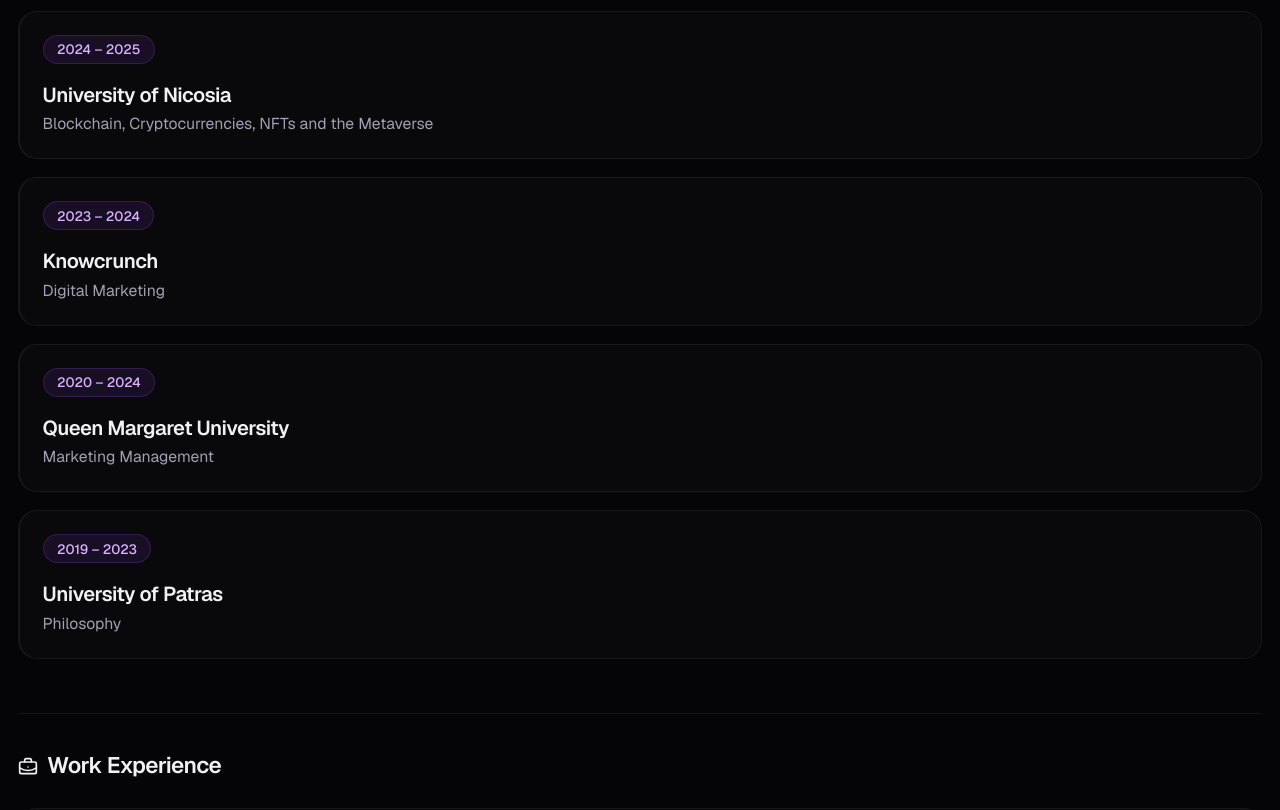
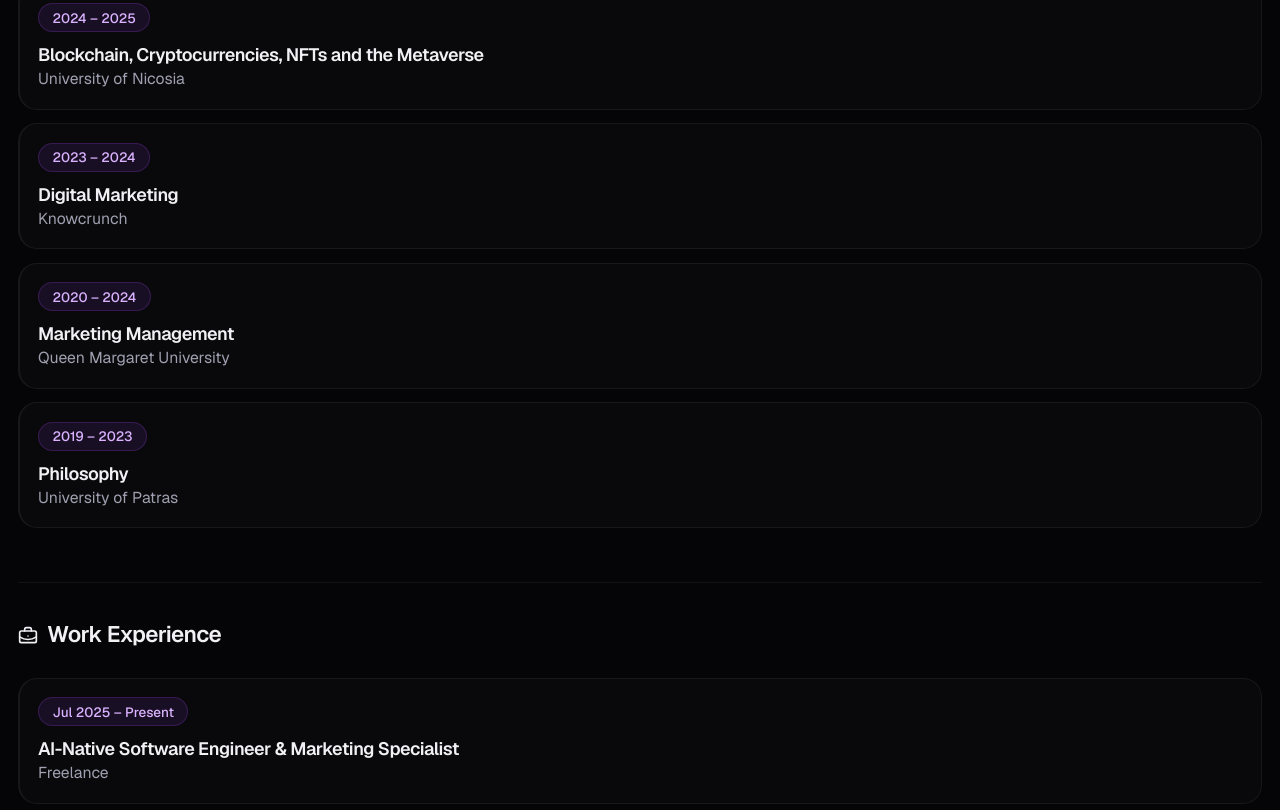
Before and after one commit to alekostsardoulias/alekos-website, a Next.js app: page /en/about in a window 1280 px wide. Shown: the part 1290-2100 px from the top of the page. Built offline with nearby package versions, Linux system fonts and the light colour scheme.

Commit message:
Swap titles/subtitles in education & work sections, compact card layout, remove first education description

```diff
--- a/src/components/about/education-timeline.tsx
+++ b/src/components/about/education-timeline.tsx
@@ -19,20 +19,20 @@
         <GraduationCap size={20} className="inline me-2" aria-hidden="true" />
         {t('heading')}
       </h2>
-      <div className="space-y-4">
+      <div className="space-y-3">
         {items.map((item, i) => (
           <div
             key={i}
-            className="rounded-xl border border-white/[0.06] bg-white/[0.02] backdrop-blur-sm p-5 border-s-2 border-purple-400/20 animate-fade-up transition-colors duration-200 hover:border-white/[0.12]"
+            className="rounded-xl border border-white/[0.06] bg-white/[0.02] backdrop-blur-sm p-4 border-s-2 border-purple-400/20 animate-fade-up transition-colors duration-200 hover:border-white/[0.12]"
             style={{ animationDelay: `${i * 100}ms` }}
           >
-            <span className="inline-block px-3 py-1 rounded-full text-xs font-medium bg-purple-500/10 text-purple-300 border border-purple-500/20 mb-3">
+            <span className="inline-block px-3 py-1 rounded-full text-xs font-medium bg-purple-500/10 text-purple-300 border border-purple-500/20 mb-2">
               {item.year}
             </span>
-            <h3 className="text-lg font-semibold text-foreground mt-0.5">
-              {item.institution}
+            <h3 className="text-base font-semibold text-foreground">
+              {item.degree}
             </h3>
-            <p className="text-sm text-muted mt-0.5">{item.degree}</p>
+            <p className="text-sm text-muted">{item.institution}</p>
             {item.description && !item.description.startsWith('TODO') && (
               <p className="text-sm text-muted mt-1 leading-relaxed">
                 {item.description}
--- a/src/components/about/work-timeline.tsx
+++ b/src/components/about/work-timeline.tsx
@@ -17,20 +17,20 @@
         <BriefcaseBusiness size={20} className="inline me-2" aria-hidden="true" />
         {t('heading')}
       </h2>
-      <div className="space-y-4">
+      <div className="space-y-3">
         {items.map((item, i) => (
           <div
             key={i}
-            className="rounded-xl border border-white/[0.06] bg-white/[0.02] backdrop-blur-sm p-5 border-s-2 border-purple-400/20 animate-fade-up transition-colors duration-200 hover:border-white/[0.12]"
+            className="rounded-xl border border-white/[0.06] bg-white/[0.02] backdrop-blur-sm p-4 border-s-2 border-purple-400/20 animate-fade-up transition-colors duration-200 hover:border-white/[0.12]"
             style={{ animationDelay: `${i * 100}ms` }}
           >
-            <span className="inline-block px-3 py-1 rounded-full text-xs font-medium bg-purple-500/10 text-purple-300 border border-purple-500/20 mb-3">
+            <span className="inline-block px-3 py-1 rounded-full text-xs font-medium bg-purple-500/10 text-purple-300 border border-purple-500/20 mb-2">
               {item.year}
             </span>
-            <h3 className="text-lg font-semibold text-foreground mt-0.5">
-              {item.company}
+            <h3 className="text-base font-semibold text-foreground">
+              {item.role}
             </h3>
-            <p className="text-sm text-muted mt-0.5">{item.role}</p>
+            <p className="text-sm text-muted">{item.company}</p>
             {item.description && !item.description.startsWith('TODO') && (
               <p className="text-sm text-muted mt-1 leading-relaxed">
                 {item.description}
```
